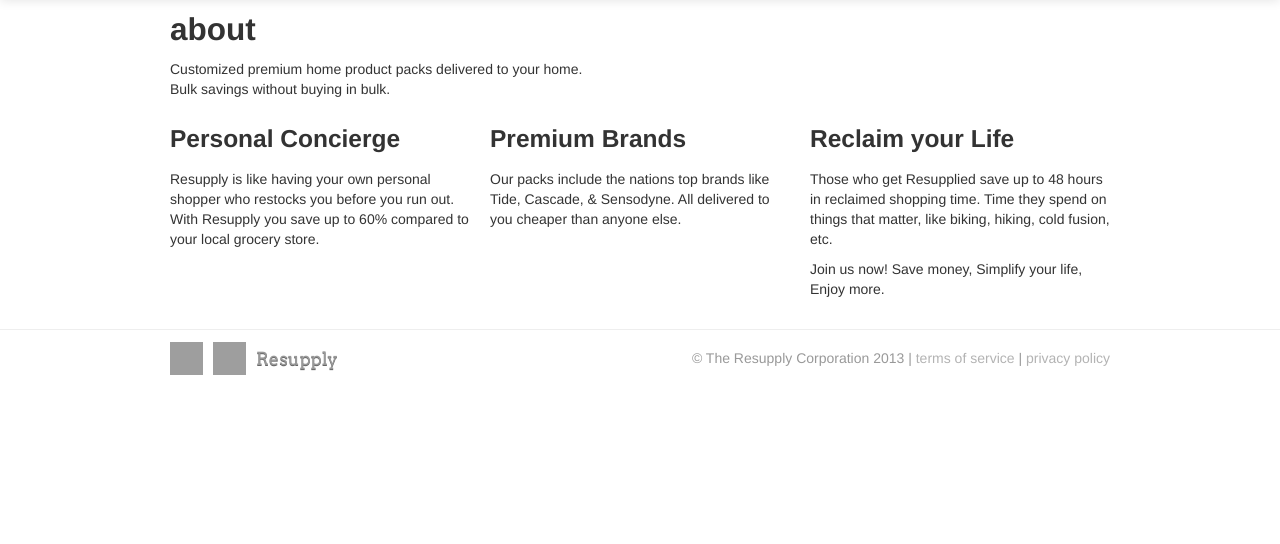
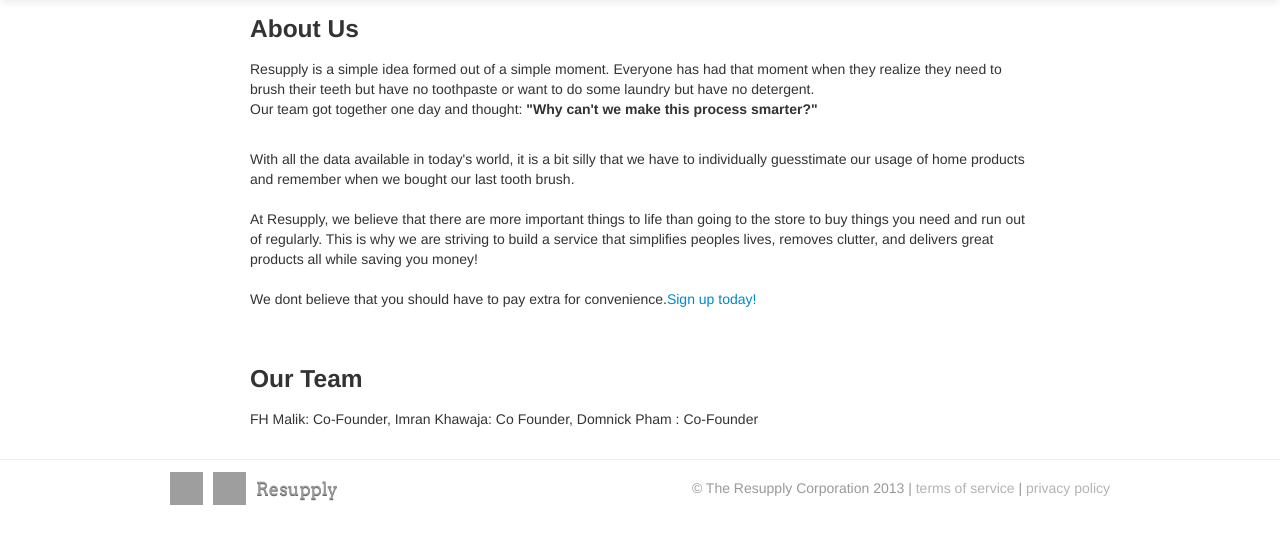
Before and after one commit to imrank1/resupply, a Flask app: page /about in a window 1280 px wide. Shown: the part 81-625 px from the top of the page. Run offline with Flask 2, Linux system fonts and the light colour scheme; some libraries are stand-ins or nearby versions; grey boxes are pictures that could not be loaded.

Commit message:
updated about

```diff
--- a/resupply/templates/public/about.html
+++ b/resupply/templates/public/about.html
@@ -3,27 +3,32 @@
 {% block content%}
 <div class="row-fluid section" id="about">
     <div class="container">
+        <div class="row-fluid">
+        <div class="span1"></div>
+        <div class="span5"><h3>About Us</h3></div>
+        <div class="span4"></div>
+        </div>
+        <div class="row-fluid">
+        <div class="span1"></div>
+        <div class="span10">
+        Resupply is a simple idea formed out of a simple moment. Everyone has had that moment when they realize they need to brush their teeth but have no toothpaste or want to do some laundry but have no detergent. <br><p>Our team got together one day and thought: <strong>"Why can't we make this process smarter?"</strong>    </p><br>
+        With all the data available in today's world, it is a bit silly that we have to individually guesstimate our usage of home products and remember when we bought our last tooth brush.<br><br>
+        At Resupply, we believe that there are more important things to life than going to the store to buy things you need and run out of regularly. This is why we are striving to build a service that simplifies peoples lives, removes clutter, and delivers great products all while saving you money!<br><br>
+        We dont believe that you should have to pay extra for convenience.<a href="/pricing">Sign up today!</a><br><p></p><p>&nbsp;</p>
+        </div>
+        </div>
+        <div class="row-fluid">
+        <div class="span1"></div>
+        <div class="span5"><h3>Our Team</h3></div>
+        <div class="span4"></div>
+        </div>
+        <div class="row"></div>
+        <div class="row-fluid">
+        <div class="span1"></div>
+        <div class="span7">
+        FH Malik: Co-Founder, Imran Khawaja: Co Founder, Domnick Pham : Co-Founder
+        </div>
 
-        <div class="explain">
-            <h2>about</h2>
-            <p class="intro">Customized premium home product packs delivered to your home.<br>Bulk savings without buying in bulk.</br></p>
-            <div class="row-fluid">
-                <div class="span4">
-                    <h3>Personal Concierge</h3>
-                    <p>Resupply is like having your own personal shopper who restocks you before you run out. With Resupply you save up to 60% compared to your local grocery store.
-                </div>
-
-                <div class="span4">
-                    <h3>Premium Brands</h3>
-                    <p>Our packs include the nations top brands like Tide, Cascade, & Sensodyne. All delivered to you cheaper than anyone else.</p>
-                </div>
-
-                <div class="span4">
-                    <h3>Reclaim your Life</h3>
-                    <p>Those who get Resupplied save up to 48 hours in reclaimed shopping time. Time they spend on things that matter, like biking, hiking, cold fusion, etc.</p>
-                    <p>Join us now! Save money, Simplify your life, Enjoy more.</p></p>
-                </div>
-            </div>
 
         </div>
     </div>
```
